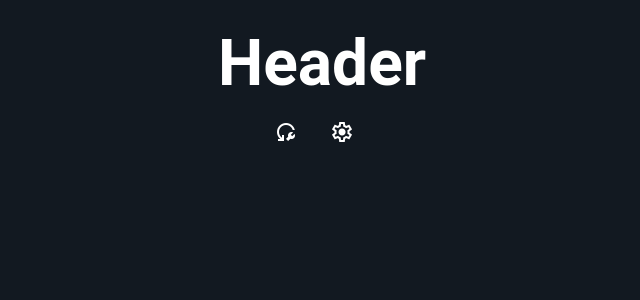
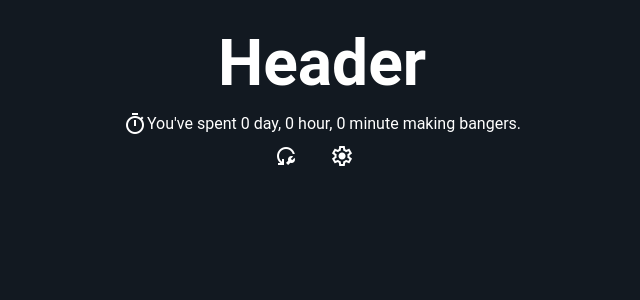
Before and after one commit to Mister-SOSA/FLowV2, a Flask app: page /dashboard in a window 1280 px wide. Shown: the top 300 px of the page, without its empty margins (318-958 px from the left). Run offline with Flask 3, Linux system fonts and the light colour scheme; some libraries are stand-ins or nearby versions.

Commit message:
Added total time spent counter

```diff
--- a/app.py
+++ b/app.py
@@ -42,7 +42,7 @@ def dashboard():
         reverse=True
     )
 
-    return render_template('dashboard.html', files=files, now=datetime.datetime.now())
+    return render_template('dashboard.html', files=files, now=datetime.datetime.now(), total_time_spent=sum([file['time_spent'] for file in files]))
 
 
 @ app.route("/parse-files", methods=['POST', 'GET'])
@@ -83,7 +83,7 @@ def open_file():
     return jsonify({"status": "Complete"})
 
 
-@app.route("/open-folder", methods=['POST'])
+@ app.route("/open-folder", methods=['POST'])
 def open_folder():
     """
     Opens the specified folder path.
@@ -99,7 +99,7 @@ def open_folder():
     return jsonify({"status": "Complete"})
 
 
-@app.route("/change-color", methods=['POST'])
+@ app.route("/change-color", methods=['POST'])
 def change_color():
     """
     Change the color of a project.
@@ -119,7 +119,7 @@ def change_color():
     return jsonify({"status": "Complete"})
 
 
-@app.route("/clear-cache", methods=['GET'])
+@ app.route("/clear-cache", methods=['GET'])
 def clear_cache():
     """
     Clears the cache directory by removing all JSON files.
--- a/static/global.css
+++ b/static/global.css
@@ -59,4 +59,8 @@ body {
     /* Use the new variable for text color */
 }
 
-/* Add your custom styles here */
+.align-center {
+    display: flex;
+    justify-content: center;
+    align-items: center;
+}
--- a/templates/dashboard.html
+++ b/templates/dashboard.html
@@ -17,6 +17,18 @@
 <body>
     <div class="header">
         <span class="title">Header</span>
+        <div class="time-spent-container align-center">
+            <span class="material-symbols-outlined time-spent-icon">timer</span>
+            <span class="time-spent">You've spent
+                {% set days = total_time_spent // 86400 %}
+                {% set hours = (total_time_spent % 86400) // 3600 %}
+                {% set minutes = (total_time_spent % 3600) // 60 %}
+                {{ days|default(0)|int }} day{{ 's' if days > 1 else '' }},
+                {{ hours|default(0)|int }} hour{{ 's' if hours > 1 else '' }},
+                {{ minutes|default(0)|int }} minute{{ 's' if minutes > 1 else '' }}
+                making bangers.
+            </span>
+        </div>
         <div class="header-actions actions">
             <span class="material-symbols-outlined action clear-cache">
                 reset_wrench
```
